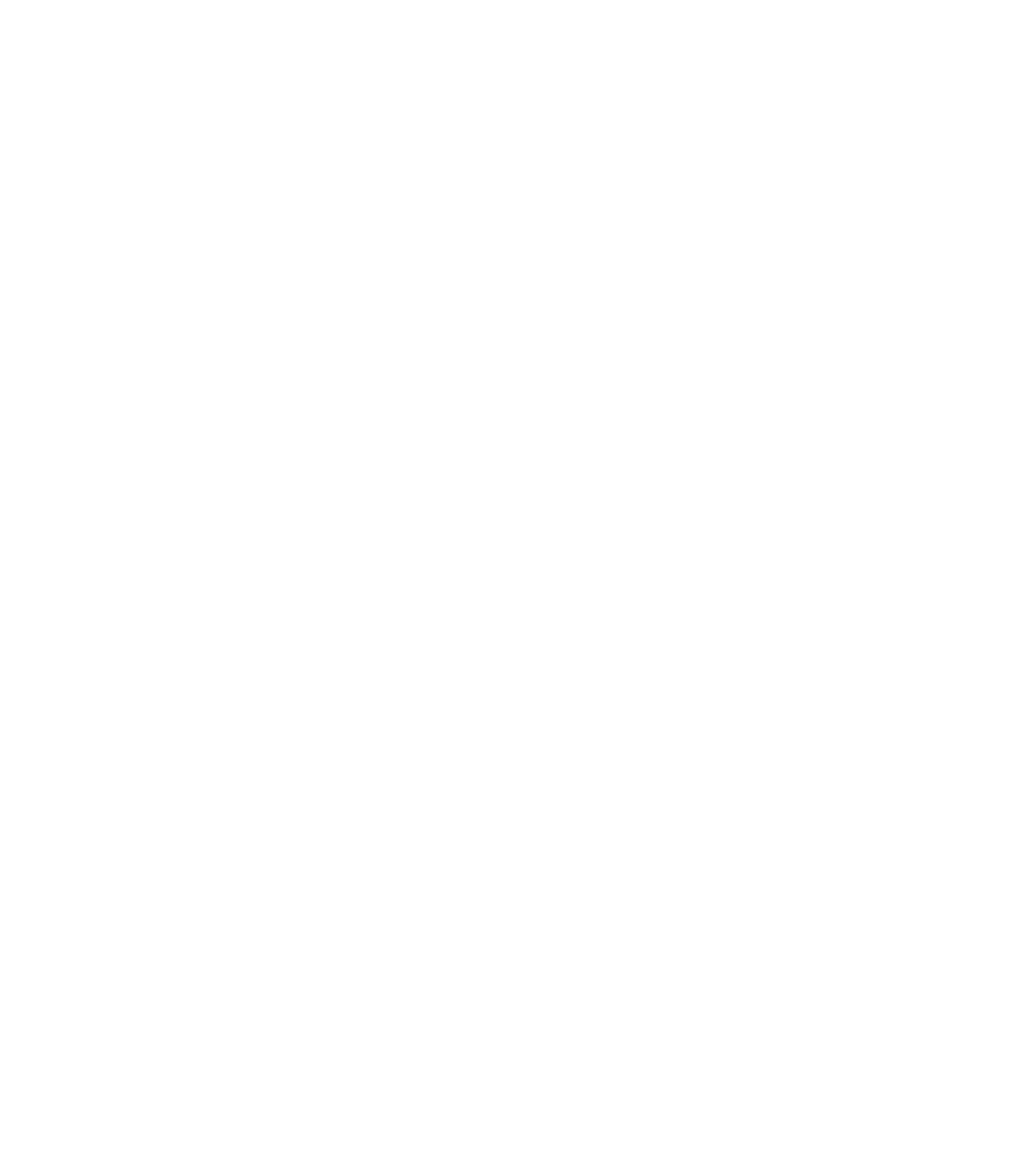
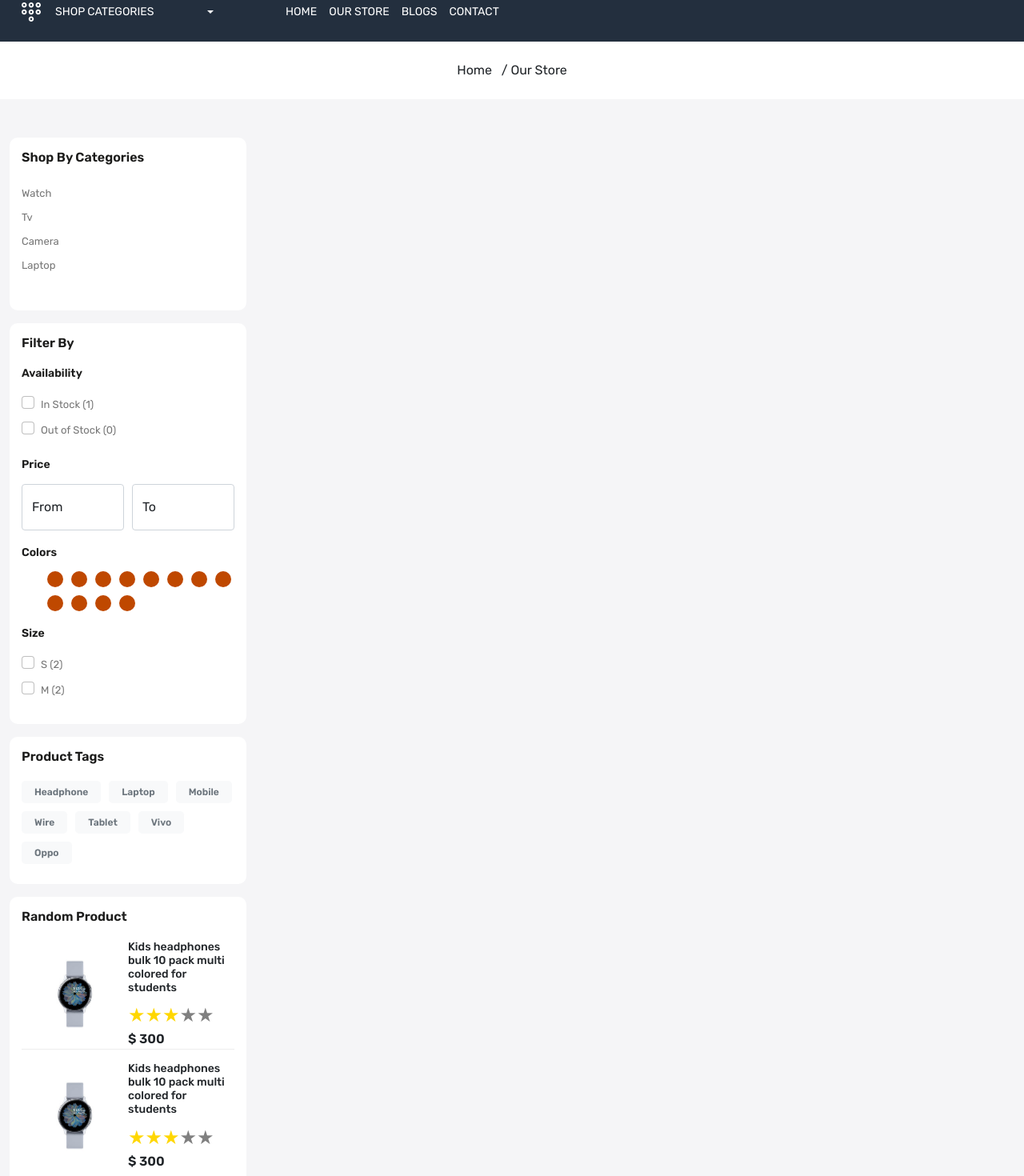
Before and after one commit to CynthiaKamau/ecommerce-react-frontend, a React (Create React App) app: page /store in a window 1280 px wide. Before the commit this address had no page. Shown: the part 160-1630 px from the top of the page at 80% size. Before the commit the page ends 800 px from the top, so only its background shows below. Built offline with nearby package versions, Linux system fonts and the light colour scheme.

Commit message:
added sidebar design in stores page

```diff
--- a/package.json
+++ b/package.json
@@ -9,6 +9,7 @@
     "react": "^18.2.0",
     "react-dom": "^18.2.0",
     "react-fast-marquee": "^1.3.5",
+    "react-helmet": "^6.1.0",
     "react-icons": "^4.7.1",
     "react-rating-stars-component": "^2.2.0",
     "react-router-dom": "^6.8.0",
--- a/src/App.css
+++ b/src/App.css
@@ -396,3 +396,67 @@
   color: white;
 }
 /* Famous card end */
+
+/* Our Store */
+.filter-card {
+  background-color: white;
+  border-radius: 10px;
+  padding: 15px 15px 25px;
+}
+
+.filter-title {
+  font-size: 16px;
+  line-height: 20px;
+  font-weight: 600;
+  color: var(--color-1c1c1b);
+  margin-bottom: 20px;
+}
+
+.filter-card ul, .form-check-label {
+  list-style-type: none;
+  font-size: 13px;
+  line-height: 30px;
+  color: var(--color-777777);
+  cursor: pointer;
+}
+
+.filter-card .form-check-input:focus {
+  box-shadow: none;
+  border-color: rgba(0, 0, 0, 0.25);
+}
+
+.filter-card .form-check-input:checked {
+  background-color: var(--color-febd69);
+  border-color: var(--color-febd69);
+}
+
+.sub-title {
+  font-size: 14px;
+  font-weight: 600;
+  color: var(--color-1c1c1b);
+  margin-bottom: 15px;
+  margin-top: 20px;
+}
+
+.colors {
+  list-style-type: none;
+  display: flex;
+  flex-wrap: wrap;
+  gap: 10px;
+}
+.colors li {
+  width: 20px;
+  height: 20px;
+  background-color: var(--color-bf4800);
+  border-radius: 50%;
+}
+
+.random-products h5 {
+  font-size: 14px;
+  margin-bottom: 8px;
+}
+
+.random-products:first-child {
+  border-bottom: 1px solid var(--color-ededed);
+}
+/* Our Store */
--- a/src/App.js
+++ b/src/App.js
@@ -4,6 +4,7 @@
 import { Home } from "./pages/Home";
 import { About } from "./pages/About";
 import { Contact } from "./pages/Contact";
+import OurStore from "./pages/OurStore";
 
 function App() {
   return (
@@ -14,6 +15,7 @@
             <Route index element={<Home />} />
             <Route path="about" element={<About />} />
             <Route path="contact" element={<Contact />} />
+            <Route path="store" element={<OurStore />} />
           </Route>
         </Routes>
       </BrowserRouter>
--- /dev/null
+++ b/src/components/BreadCrumb.js
@@ -0,0 +1,21 @@
+import React from "react";
+import { Link } from "react-router-dom";
+
+const BreadCrumb = (props) => {
+  const { title } = props;
+  return (
+    <div className="breadcrumb mb-0 py-4">
+      <div className="container-xxl">
+        <div className="row">
+          <div className="col-12 d-flex justify-content-center align-items-center">
+            <p className="text-center mb-0 ">
+              <Link className="text-dark" to="/">Home &nbsp; </Link> / {title}
+            </p>
+          </div>
+        </div>
+      </div>
+    </div>
+  );
+};
+
+export default BreadCrumb;
--- a/src/components/Header.js
+++ b/src/components/Header.js
@@ -140,7 +140,7 @@
               <div className="menu-links">
                 <div className="d-flex align-items-center gap-15">
                   <NavLink to="/">Home</NavLink>
-                  <NavLink to="/">Our Store</NavLink>
+                  <NavLink to="/store">Our Store</NavLink>
                   <NavLink to="/">Blogs</NavLink>
                   <NavLink to="/">Contact</NavLink>
                 </div>
--- /dev/null
+++ b/src/components/Meta.js
@@ -0,0 +1,15 @@
+import React from 'react'
+import { Helmet } from "react-helmet";
+
+const Meta = (props) => {
+  return (
+    <div>
+      <Helmet>
+        <meta charSet='utf-8' />
+        <title>{props.title}</title>
+      </Helmet>
+    </div>
+  )
+}
+
+export default Meta
--- /dev/null
+++ b/src/pages/OurStore.js
@@ -0,0 +1,165 @@
+import React from "react";
+import BreadCrumb from "../components/BreadCrumb";
+import Meta from "../components/Meta";
+import ReactStars from "react-rating-stars-component";
+
+const OurStore = () => {
+  return (
+    <div>
+      <Meta title={"Our Store"} />
+      <BreadCrumb title="Our Store" />
+      <div className="store-wrapper home-wrapper-2 py-5">
+        <div className="container-xxl">
+          <div className="row">
+            <div className="col-3">
+              <div className="filter-card mb-3">
+                <h3 className="filter-title">Shop By Categories</h3>
+                <div>
+                  <ul className="ps-0">
+                    <li>Watch</li>
+                    <li>Tv</li>
+                    <li>Camera</li>
+                    <li>Laptop</li>
+                  </ul>
+                </div>
+              </div>
+              <div className="filter-card mb-3">
+                <h3 className="filter-title">Filter By</h3>
+                <div>
+                  <h5 className="sub-title">Availability</h5>
+                  <div>
+                    <div className="form-check">
+                      <input
+                        className="form-check-input"
+                        type="checkbox"
+                        value=""
+                        id=""
+                      />
+                      <label className="form-check-label" for="">
+                        In Stock (1)
+                      </label>
+                    </div>
+                    <div className="form-check">
+                      <input
+                        className="form-check-input"
+                        type="checkbox"
+                        value=""
+                        id=""
+                      />
+                      <label className="form-check-label" for="">
+                        Out of Stock (0)
+                      </label>
+                    </div>
+                  </div>
+                  <h5 className="sub-title">Price</h5>
+                  <div className="d-flex align-items-center gap-10">
+                    <div className="form-floating">
+                      <input
+                        type="email"
+                        className="form-control"
+                        id="floatingInput"
+                        placeholder="From"
+                      />
+                      <label for="floatingInput">From</label>
+                    </div>
+                    <div className="form-floating">
+                      <input
+                        type="email"
+                        className="form-control py-1"
+                        id="floatingInput"
+                        placeholder="To"
+                      />
+                      <label for="floatingInput">To</label>
+                    </div>
+                  </div>
+                  <h5 className="sub-title">Colors</h5>
+                  <div>
+                    <ul className="colors">
+                      <li> </li>
+                      <li> </li>
+                      <li> </li>
+                      <li> </li>
+                      <li> </li>
+                      <li> </li>
+                      <li> </li>
+                      <li> </li>
+                      <li> </li>
+                      <li> </li>
+                      <li> </li>
+                      <li> </li>
+                    </ul>
+                  </div>
+                  <h5 className="sub-title">Size</h5>
+                  <div>
+                    <div className="form-check">
+                      <input className="form-check-input" type="checkbox" value="" id="color-1" />
+                      <label className="form-check-label" htmlFor="color-2">S (2)</label>
+                    </div>
+                    <div className="form-check">
+                      <input className="form-check-input" type="checkbox" value="" id="color-1" />
+                      <label className="form-check-label" htmlFor="color-2">M (2)</label>
+                    </div>
+                  </div>
+                </div>
+              </div>
+              <div className="filter-card mb-3">
+                <h3 className="filter-title">Product Tags</h3>
+                <div>
+                  <div className="product-tags d-flex flex-wrap align-items-center gap-10">
+                      <span className="badge bg-light text-secondary rounded-3 py-2 px-3">Headphone</span>
+                      <span className="badge bg-light text-secondary rounded-3 py-2 px-3">Laptop</span>
+                      <span className="badge bg-light text-secondary rounded-3 py-2 px-3">Mobile</span>
+                      <span className="badge bg-light text-secondary rounded-3 py-2 px-3">Wire</span>
+                      <span className="badge bg-light text-secondary rounded-3 py-2 px-3">Tablet</span>
+                      <span className="badge bg-light text-secondary rounded-3 py-2 px-3">Vivo</span>
+                      <span className="badge bg-light text-secondary rounded-3 py-2 px-3">Oppo</span>
+                  </div>
+                </div>
+              </div>
+              <div className="filter-card mb-3">
+                <h3 className="filter-title">Random Product</h3>
+                <div>
+                  <div className="random-products d-flex mb-3">
+                    <div className="w-50">
+                      <img src="images/watch.jpg" className="img-fluid" alt="watch" />
+                    </div>
+                    <div className="w-50">
+                      <h5>Kids headphones bulk 10 pack multi colored for students</h5>
+                      <ReactStars
+                        count={5}
+                        size={24}
+                        activeColor="#ffd700"
+                        value={3}
+                        edit={false}
+                      />
+                      <b>$ 300</b>
+                    </div>
+                  </div>
+                  <div className="random-products d-flex mb-3">
+                    <div className="w-50">
+                      <img src="images/watch.jpg" className="img-fluid" alt="watch" />
+                    </div>
+                    <div className="w-50">
+                      <h5>Kids headphones bulk 10 pack multi colored for students</h5>
+                      <ReactStars
+                        count={5}
+                        size={24}
+                        activeColor="#ffd700"
+                        value={3}
+                        edit={false}
+                      />
+                      <b>$ 300</b>
+                    </div>
+                  </div>
+                </div>
+              </div>
+            </div>
+            <div className="col-9"></div>
+          </div>
+        </div>
+      </div>
+    </div>
+  );
+};
+
+export default OurStore;
```
Also changed, not shown: 1 other file (tests, documents, lock files or other folders).
